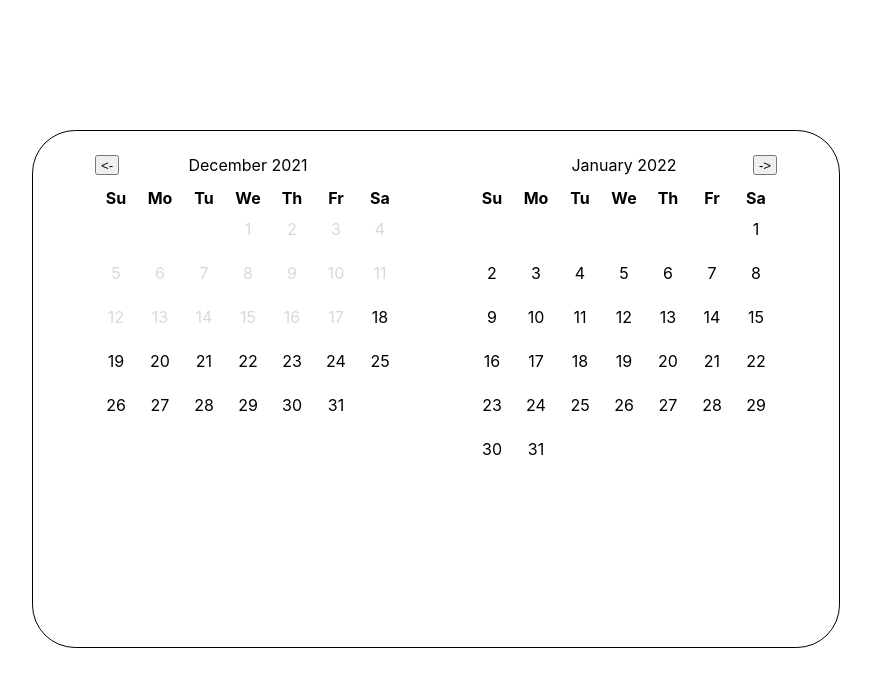
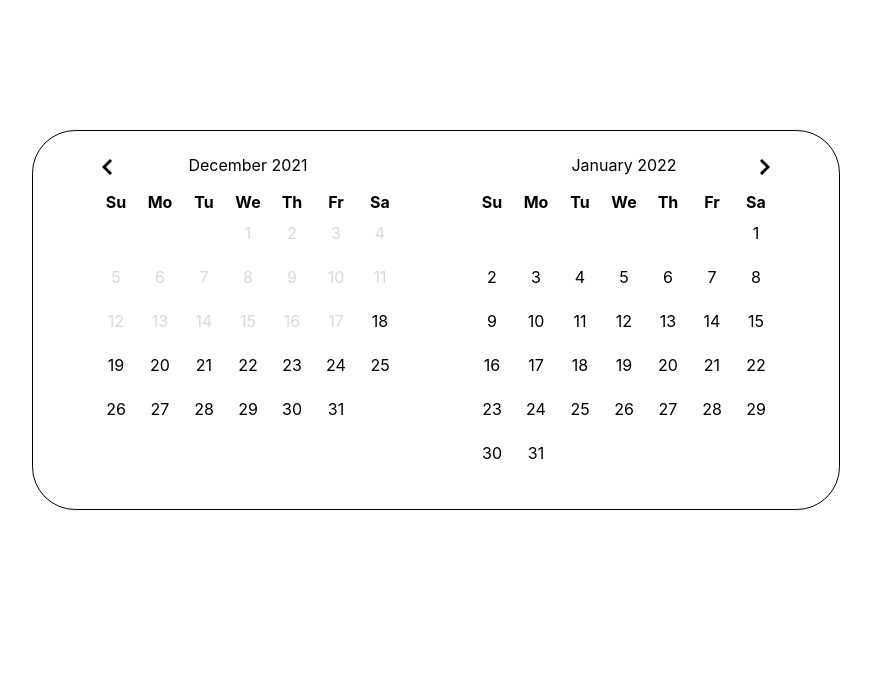
Before and after one commit to AlexBarthGlobal/React-Calendar, a React (Create React App) app: page / in a window 1280 px wide. Shown: the top 686 px of the page, without its empty margins (204-1075 px from the left). Built offline with nearby package versions, Linux system fonts and the light colour scheme.

Commit message:
AddedIcons

```diff
--- a/src/Calendar.js
+++ b/src/Calendar.js
@@ -1,15 +1,17 @@
 import React, { useState, useEffect } from 'react';
 import monthInfo from './monthInfo';
 import generateDays from './generateDays'
+import {ReactComponent as ArrowLeft} from './icons/ArrowLeft.svg'
+import {ReactComponent as ArrowRight} from './icons/ArrowRight.svg'
 
 const Calendar = (props) => {
     // useMemo for generateDays, don't need to load that on each re-render
     return (
         <div className='calendar'>
             <div className='calendarHead'>
-                {!props.side || props.side === 'L' ? <button className='changeMonth' onClick={() => props.decrementMonth()}>{'<-'}</button> : <div className='calHeadSpace'></div>}
+                {!props.side || props.side === 'L' ? <ArrowLeft className='changeMonth' onClick={() => props.decrementMonth()} /> : <div className='calHeadSpace'></div>}
                 <div>{`${monthInfo[props.month][0]} ${props.year}`}</div>
-                {!props.side || props.side === 'R' ? <button className='changeMonth' onClick={() => props.incrementMonth()}>{'->'}</button> : <div className='calHeadSpace'></div>}
+                {!props.side || props.side === 'R' ? <ArrowRight className='changeMonth' onClick={() => props.incrementMonth()} /> : <div className='calHeadSpace'></div>}
             </div>
             <table className='calendarTable'>
                 <thead>
--- a/src/index.css
+++ b/src/index.css
@@ -21,6 +21,12 @@ code {
     monospace;
 }
 
+svg {
+  cursor: pointer;
+}
+
+
+
 .App {
   display: flex;
   justify-content: center;
@@ -30,7 +36,8 @@ code {
 #calendarContainer {
   border: black 1px solid;
   width: 808px;
-  height: 518px;
+  /* height: 518px; */
+  height: 380px;
   margin-top: 130px;
   border-radius: 2.7rem;
   display: flex;
@@ -58,6 +65,7 @@ code {
   width: 100%;
   justify-content: space-between;
   padding: 4px 10px;
+  user-select: none;
 }
 
 .calendarTable {
@@ -73,11 +81,7 @@ code {
 
 th {
   width: 28px;
-}
-
-.inactive {
-  cursor: auto !important;
-  color: #a4a3a369;
+  user-select: none;
 }
 
 td {
@@ -90,6 +94,11 @@ td {
   cursor: pointer;
   user-select: none;
   position: relative;
+}
+
+.inactive {
+  cursor: auto !important;
+  color: #a4a3a369;
 }
 
 td > div {
@@ -146,7 +155,7 @@ td > div {
   #calendarContainer {
     border: black 1px solid;
     width: 418px;
-    height: 518px;
+    height: 380px;
     margin-top: 130px;
     border-radius: 2.7rem;
     display: flex;
```
Also changed, not shown: src/icons/ArrowLeft.svg (added), src/icons/ArrowRight.svg (added).
